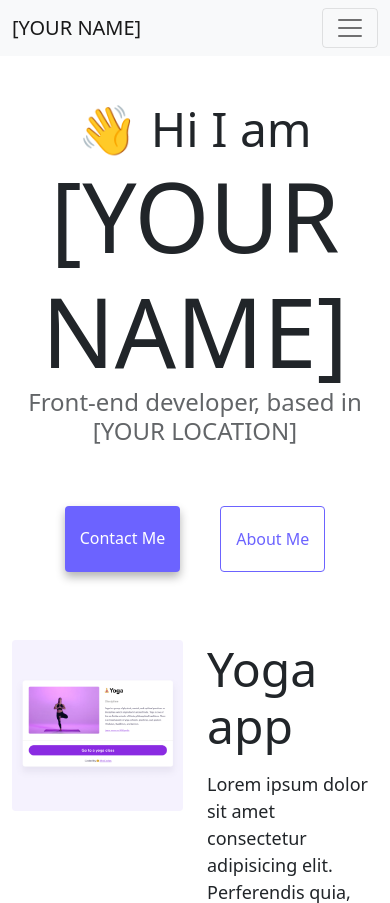
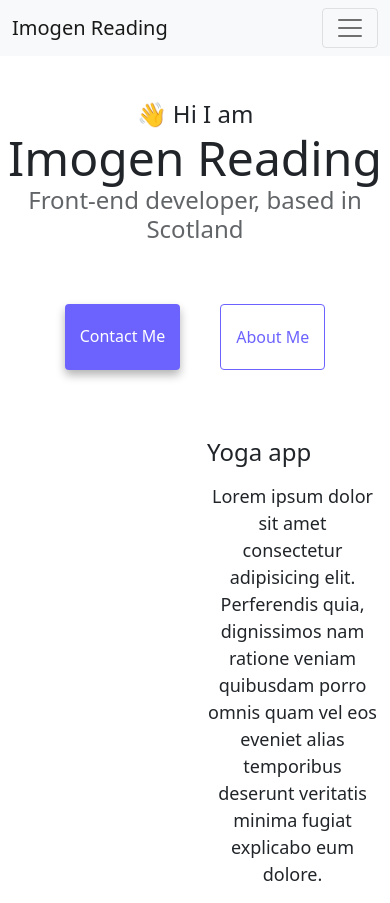
Before and after one commit to ImogenReading/About-Me, a plain HTML site: page index.html in a window 390 px wide. Shown: the top 903 px of the page. Drawn offline with nearby package versions, Linux system fonts and the light colour scheme.

Commit message:
SEO + Adding Responsive CSS

```diff
--- a/index.html
+++ b/index.html
@@ -5,7 +5,8 @@
     <meta charset="UTF-8" />
     <meta http-equiv="X-UA-Compatible" content="IE=edge" />
     <meta name="viewport" content="width=device-width, initial-scale=1.0" />
-    <title>[YOUR NAME]</title>
+    <meta name="description" content="discover and find out more about Imogen Reading">
+    <title>Imogen Reading</title>
     <link href="https://cdn.jsdelivr.net/npm/bootstrap@5.0.0-beta2/dist/css/bootstrap.min.css" rel="stylesheet"
         integrity="sha384-BmbxuPwQa2lc/FVzBcNJ7UAyJxM6wuqIj61tLrc4wSX0szH/Ev+nYRRuWlolflfl" crossorigin="anonymous" />
     <script src="https://cdn.jsdelivr.net/npm/bootstrap@5.0.0-beta2/dist/js/bootstrap.bundle.min.js"
@@ -17,7 +18,7 @@
 <body>
     <nav class="navbar navbar-expand-lg navbar-light bg-light fixed-top">
         <div class="container">
-            <a class="navbar-brand" href="index.html">[YOUR NAME]</a>
+            <a class="navbar-brand" href="index.html">Imogen Reading</a>
             <button class="navbar-toggler" type="button" data-bs-toggle="collapse" data-bs-target="#navbarNav"
                 aria-controls="navbarNav" aria-expanded="false" aria-label="Toggle navigation">
                 <span class="navbar-toggler-icon"></span>
@@ -38,8 +39,8 @@
         </div>
     </nav>
     <h2 class="text-center">👋 Hi I am</h2>
-    <h1 class="text-center">[YOUR NAME]</h1>
-    <h3 class="text-center">Front-end developer, based in [YOUR LOCATION]</h3>
+    <h1 class="text-center">Imogen Reading</h1>
+    <h3 class="text-center">Front-end developer, based in Scotland</h3>
     <div class="navigation-links mb-5">
         <a href="about.html#contact" class="primary-link">Contact me</a>
         <a href="about.html" class="secondary-link">About me</a>
@@ -47,7 +48,7 @@
     <div class="container">
         <div class="row">
             <div class="col-6">
-                <img src="images/yoga.png" class="img-fluid rounded" />
+                <img src="images/yoga.png" class="img-fluid rounded" alt="yoga pose"/>
             </div>
             <div class="col-6">
                 <h2 class="mb-3">Yoga app</h2>
@@ -76,12 +77,12 @@
                 </div>
             </div>
             <div class="col-6">
-                <img src="images/weather.png" class="img-fluid rounded" />
+                <img src="images/weather.png" class="img-fluid rounded" alt="weather forecast app"/>
             </div>
         </div>
         <div class="row mt-5">
             <div class="col-6">
-                <img src="images/yogurt.png" class="img-fluid rounded" />
+                <img src="images/yogurt.png" class="img-fluid rounded" alt="yogurt pot" />
             </div>
             <div class="col-6">
                 <h2 class="mb-3">Yogurt app</h2>
--- a/style.css
+++ b/style.css
@@ -1,4 +1,3 @@
-
 :root {
   --primary-color: #6c63ff;
   --secondary-color: #f5f2fe;
@@ -87,3 +86,26 @@ p {
 .email-link:hover {
   text-decoration: underline;
 }
+
+@media (max-width: 576px) {
+  .img-fluid {
+    display: none;
+  }
+
+  h1 {
+    font-size: 48px;
+  }
+
+  h2 {
+    font-size: 24px;
+  }
+
+  p {
+    text-align: center;
+    padding: 0;
+  }
+
+  .primary-link {
+    text-align: center;
+  }
+}
```
Also changed, not shown: about.html (+4 -4 lines).
